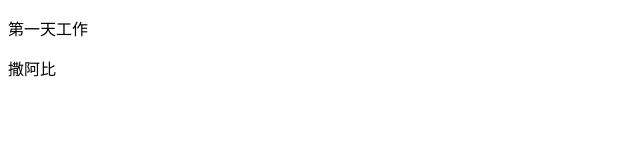
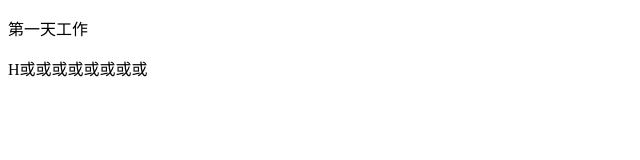
Before and after one commit to chy1003/learnGit, a plain HTML site: page index.html in a window 1280 px wide. Shown: the whole page, without its empty margins (0-640 px from the left). Drawn offline with Linux system fonts and the light colour scheme.

Commit message:
firstwork

```diff
--- a/index.html
+++ b/index.html
@@ -8,6 +8,6 @@
 </head>
 <body>
     <p>第一天工作</p>
-    <p>撒阿比</p>
+    <p>H或或或或或或或或</p>
 </body>
 </html>
```
